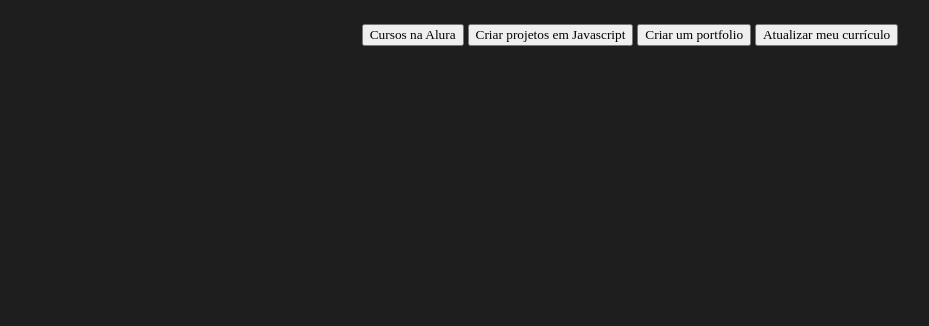
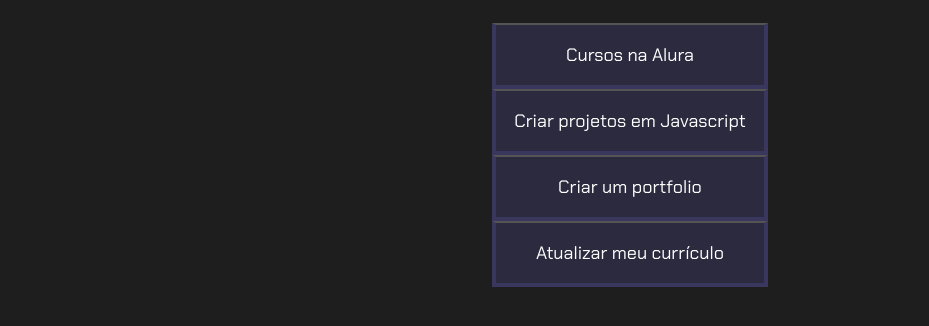
Before and after one commit to Xandetaborda/projeto-3, a plain HTML site: page index.html in a window 1280 px wide. Shown: the part 80-406 px from the top of the page, without its empty margins (10-939 px from the left). Drawn offline with Linux system fonts and the light colour scheme.

Commit message:
atualização botão

```diff
--- a/style.css
+++ b/style.css
@@ -32,5 +32,16 @@
 .titulo-principal span{color var(--verde);}
 
 .botao {
-    font-family: "Cha";
+    font-family: "Chakra Petch", sans-serif;
+    background-color: var(--botao-inativo);
+    color: var(--branco);
+    display: flex;
+    justify-content: center;
+    padding: 1em;
+    font-size: 18px;
+    align-items: center;
+    width: 100%;
+    border-bottom: 4px solid var(--botao-ativo);
+    border-left: 4px solid var(--botao-ativo);
+    border-right: 4px solid var(--botao-ativo);
 }
```
